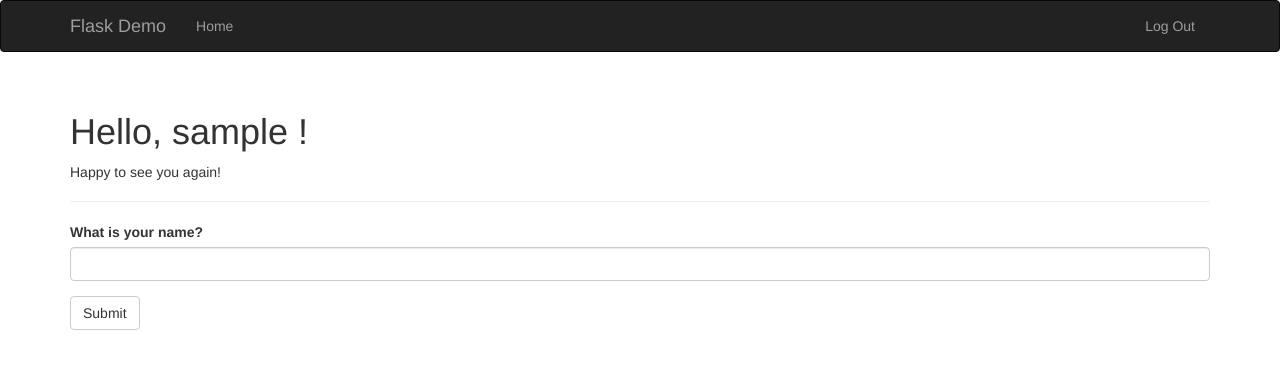
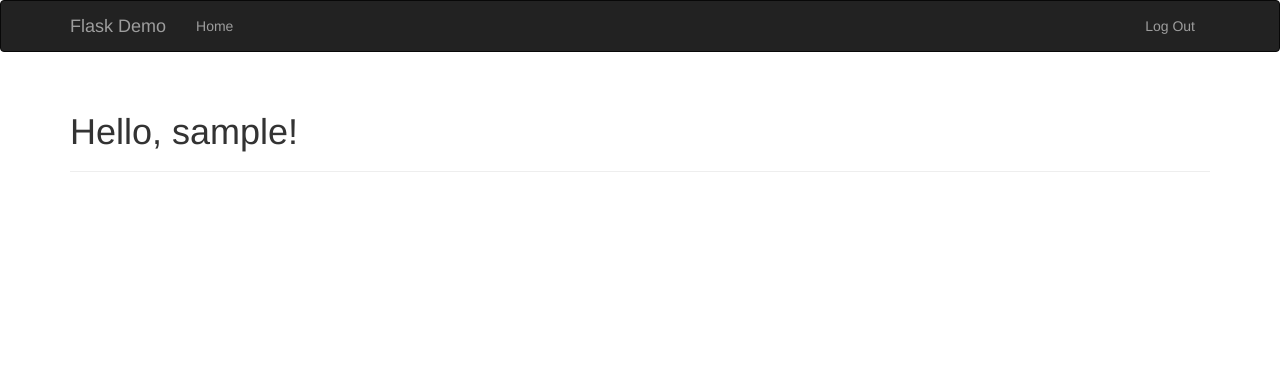
Before and after one commit to kevinbowen777/flask-chat, a Flask app: page / in a window 1280 px wide. Shown: the top 369 px of the page. Run offline with Flask 2, Linux system fonts and the light colour scheme; a user stored in the database is signed in; some libraries are stand-ins or nearby versions.

Commit message:
Remove old conditionals

```diff
--- a/app/templates/index.html
+++ b/app/templates/index.html
@@ -1,5 +1,4 @@
 {% extends "base.html" %}
-{% import "bootstrap/wtf.html" as wtf %}
 
 {% block title %}Flask Demo{% endblock %}
 
@@ -7,16 +6,7 @@
 <div class="page-header">
     <h1>Hello,
         {% if current_user.is_authenticated %}
-            {{ current_user.username }}
-        {% else %}
-            Stranger
-        {% endif %}!
+        {{ current_user.username }}{% else %}Stranger{% endif %}!
     </h1>
-    {% if not known %}
-    <p>Pleased to meet you!</p>
-    {% else %}
-    <p>Happy to see you again!</p>
-    {% endif %}
 </div>
-{{ wtf.quick_form(form) }}
 {% endblock %}
```
